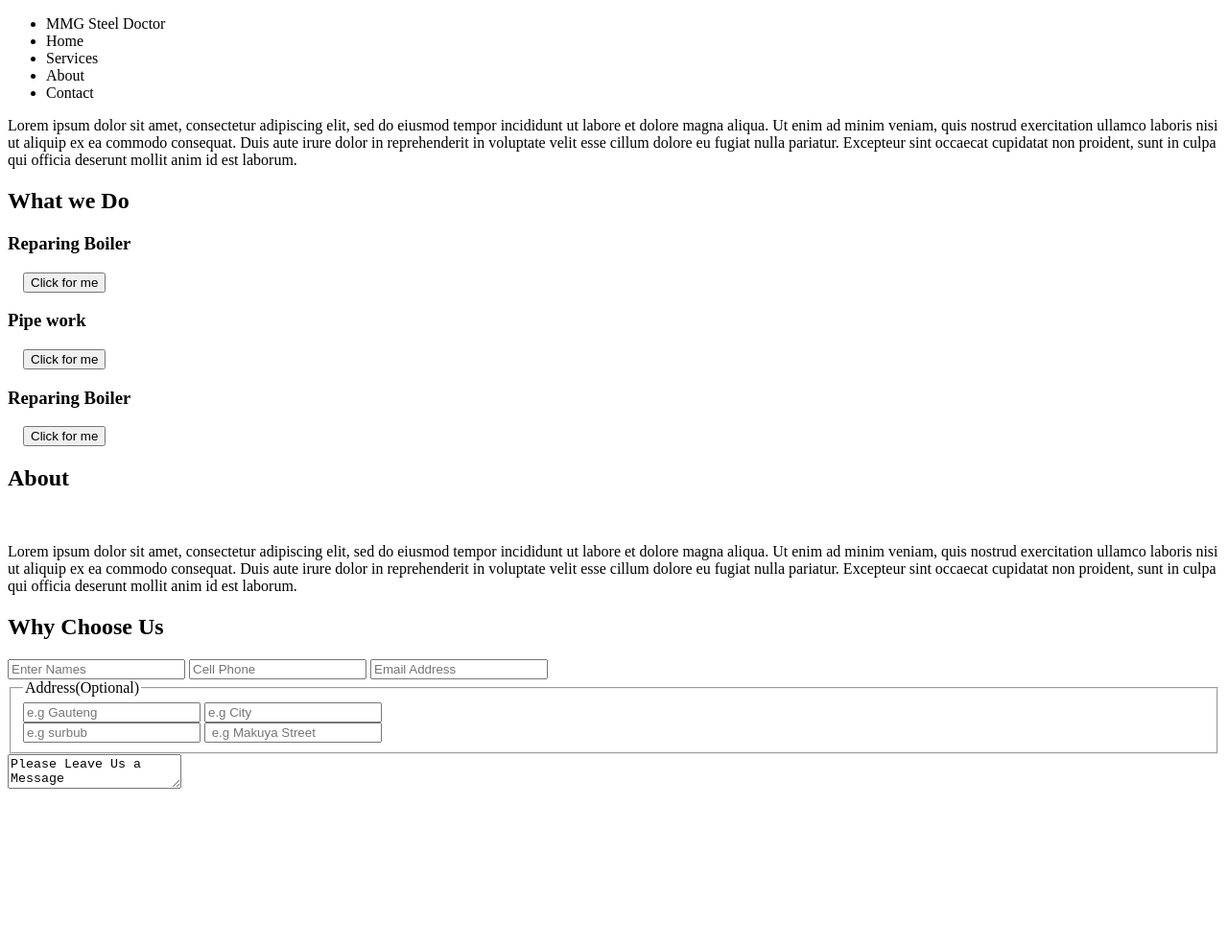
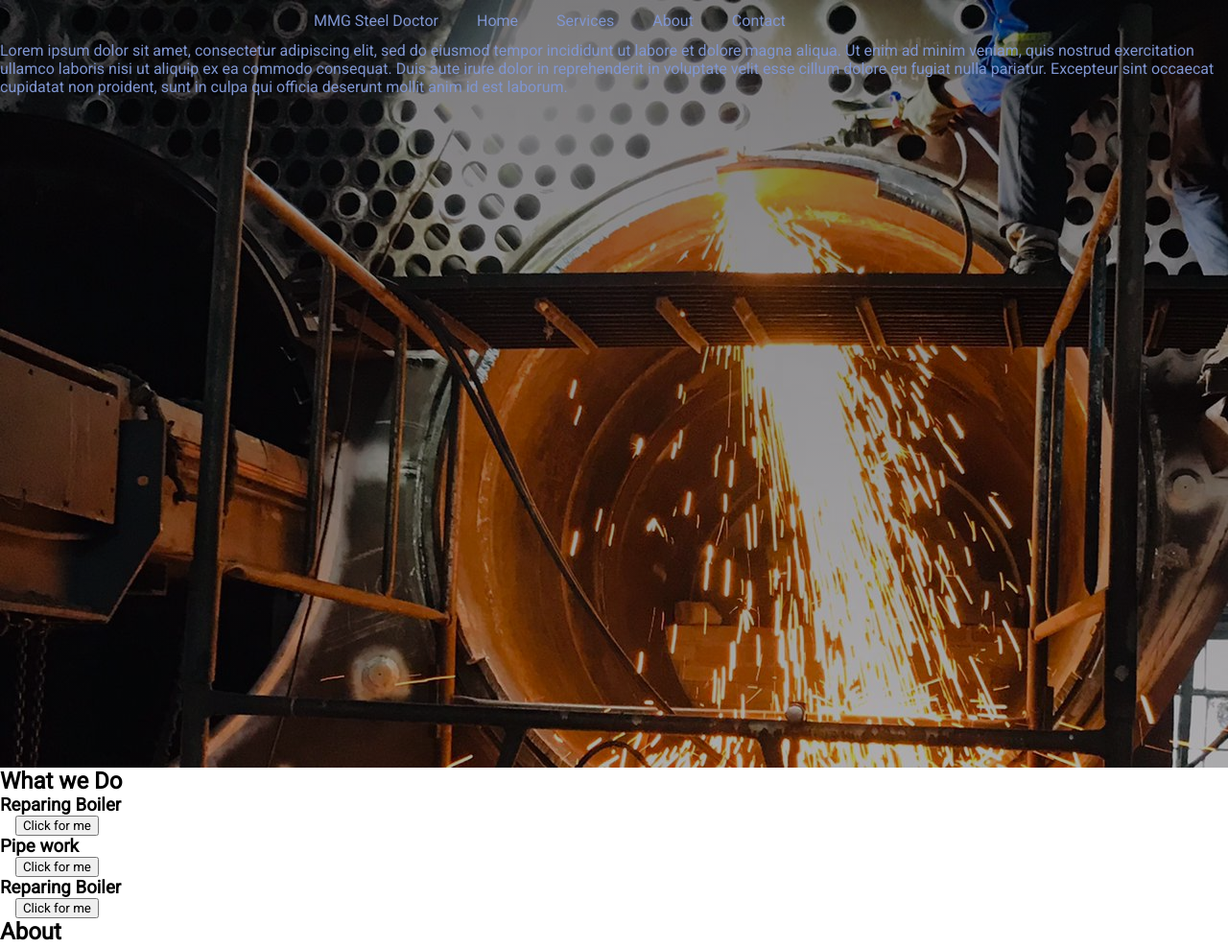
Before and after one commit to Mulaudzi-F/MMGSTEELDOCTOR, a plain HTML site: page index.html in a window 1280 px wide. Shown: the top 988 px of the page at 96% size. Before the commit the page ends 834 px from the top, so only its background shows below. Drawn offline with Linux system fonts and the light colour scheme.

Commit message:
styled the banner img and changed font

```diff
--- a/index.html
+++ b/index.html
@@ -3,6 +3,8 @@
 <head>
     <meta charset="UTF-8">
     <meta name="viewport" content="width=device-width, initial-scale=1.0">
+    <link rel="stylesheet" href="style.css" />
+    <link rel="stylesheet" href="https://fonts.googleapis.com/css?family=Roboto">
     <title>MMG steel Doctor</title>
 </head>
 <body>
--- /dev/null
+++ b/style.css
@@ -0,0 +1,22 @@
+*{
+    margin: 0;
+    font-family: "Roboto", sans-serif;
+
+}
+header{
+    max-width: 100%;
+    height: 100vh ;
+    color: #7f95d1;
+    background-size: cover;
+    background: linear-gradient(rgba(0, 0, 0, 0.5), rgba(0, 0, 0, 0.3)), url('./backImages/WhatsApp\ Image\ 2023-09-21\ at\ 11.40.24\ \(1\).jpeg') no-repeat ;
+
+}
+
+li{
+    display: inline-block;
+    padding: 12px;
+    margin-left: 12px;
+}
+ul{
+    margin-left: 263px;
+}
```
Also changed, not shown: backImages/WhatsApp Image 2023-09-21 at 11.40.24 (1).jpeg (added).
